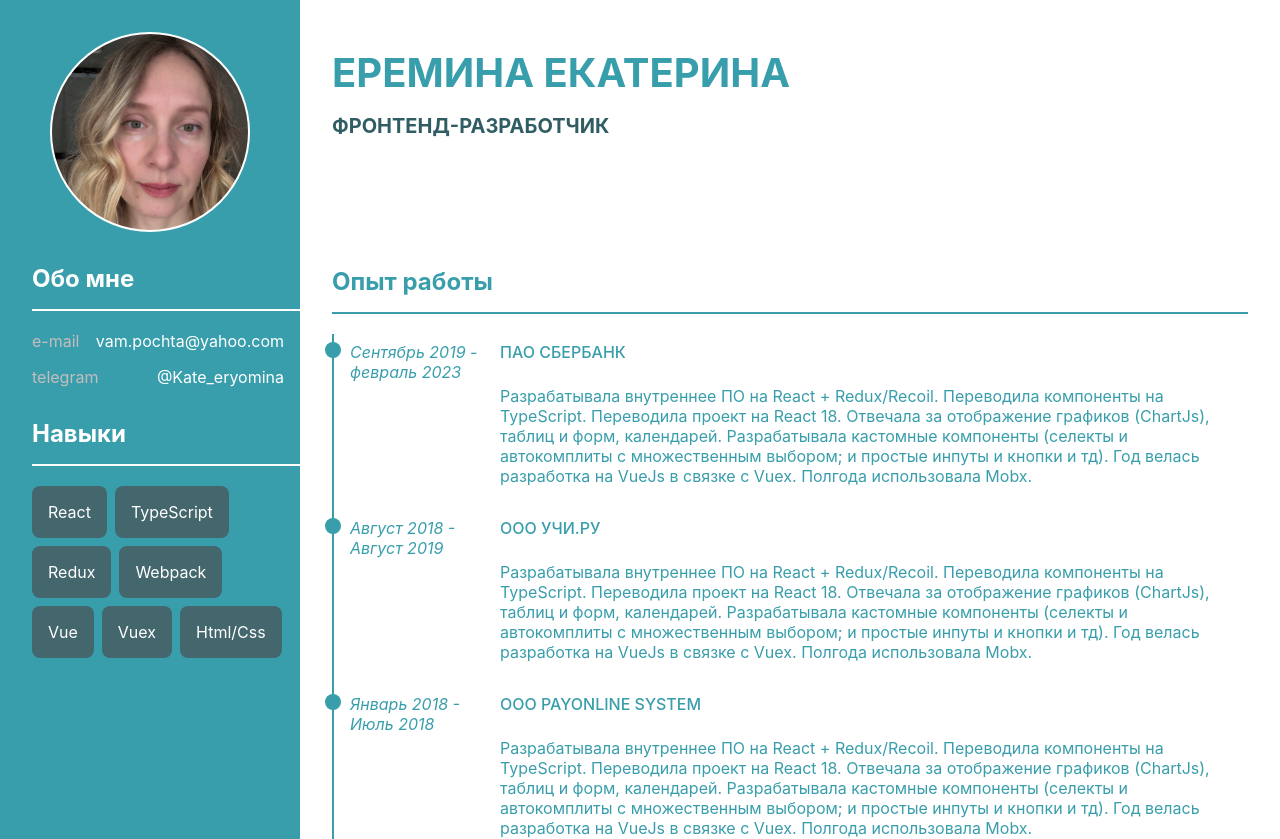
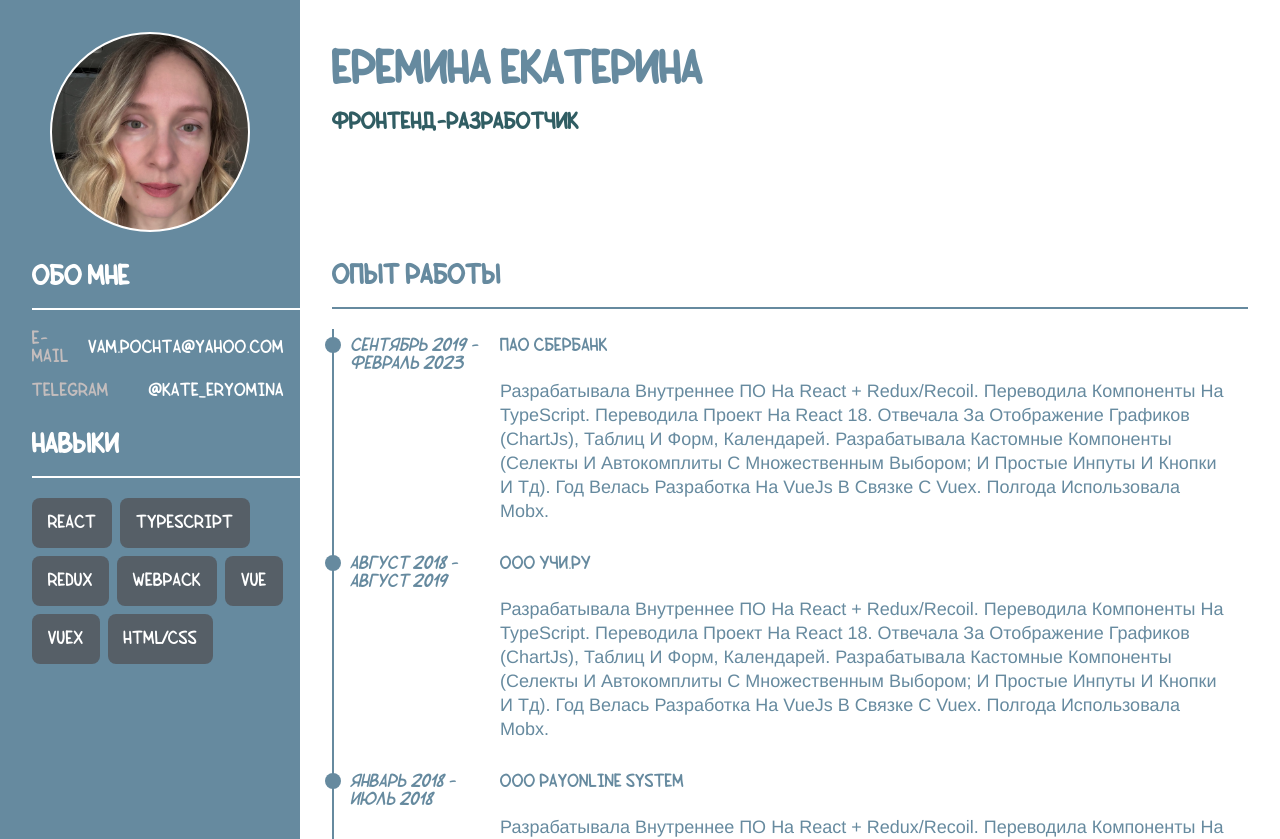
Before and after one commit to Kate9090/cv, a React (Create React App) app: page / in a window 1280 px wide. Shown: the top 839 px of the page. Built offline with nearby package versions, Linux system fonts and the light colour scheme.

Commit message:
adds font

```diff
--- a/src/Right/Right.module.scss
+++ b/src/Right/Right.module.scss
@@ -56,6 +56,12 @@
 
 	&__Description {
 		padding-bottom: 16px;
+
+		font-family: 'Franklin Gothic Medium', 'Arial Narrow', Arial, sans-serif;
+
+		font-size: 18px;
+		line-height: 24px;
+		text-transform: capitalize;
 	}
 
 	&__EducationWrapper {
--- a/src/index.css
+++ b/src/index.css
@@ -1,8 +1,11 @@
+@font-face {
+  font-family: "Zametka";
+  src: url("/src/fonts/zametka/Zametka.otf");
+}
+
 body {
   margin: 0;
-  font-family: -apple-system, BlinkMacSystemFont, 'Segoe UI', 'Roboto', 'Oxygen',
-    'Ubuntu', 'Cantarell', 'Fira Sans', 'Droid Sans', 'Helvetica Neue',
-    sans-serif;
+  font-family: Zametka, sans-serif;
   -webkit-font-smoothing: antialiased;
   -moz-osx-font-smoothing: grayscale;
 }
@@ -17,6 +20,7 @@ p {
 }
 
 :root {
-  --blue: rgb(57, 158, 172);
+  --blue: rgb(102 138 159);
   --blue-gray: rgb(48, 93, 99);
+  /* --timas-blue: rgb(102 138 159);rgb(57, 158, 172); */
 }
```
Also changed, not shown: src/fonts/zametka/Zametka.otf (added).
